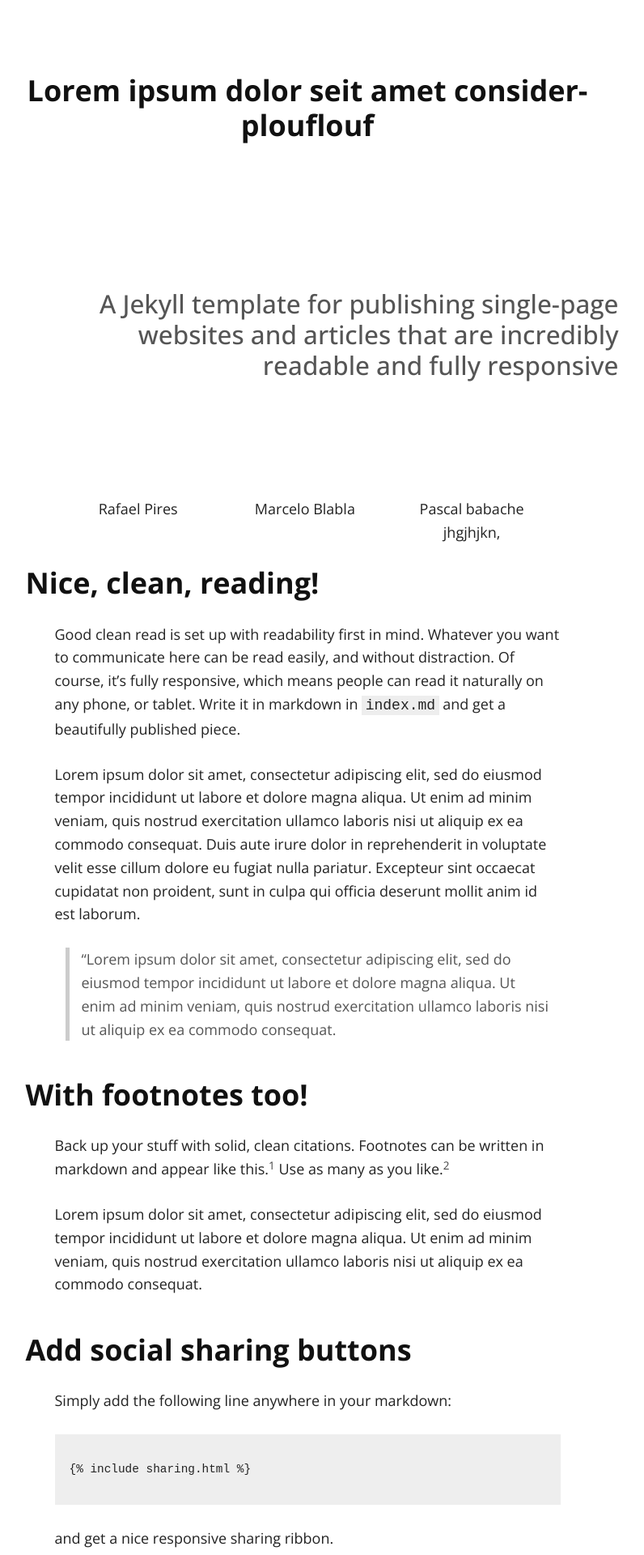
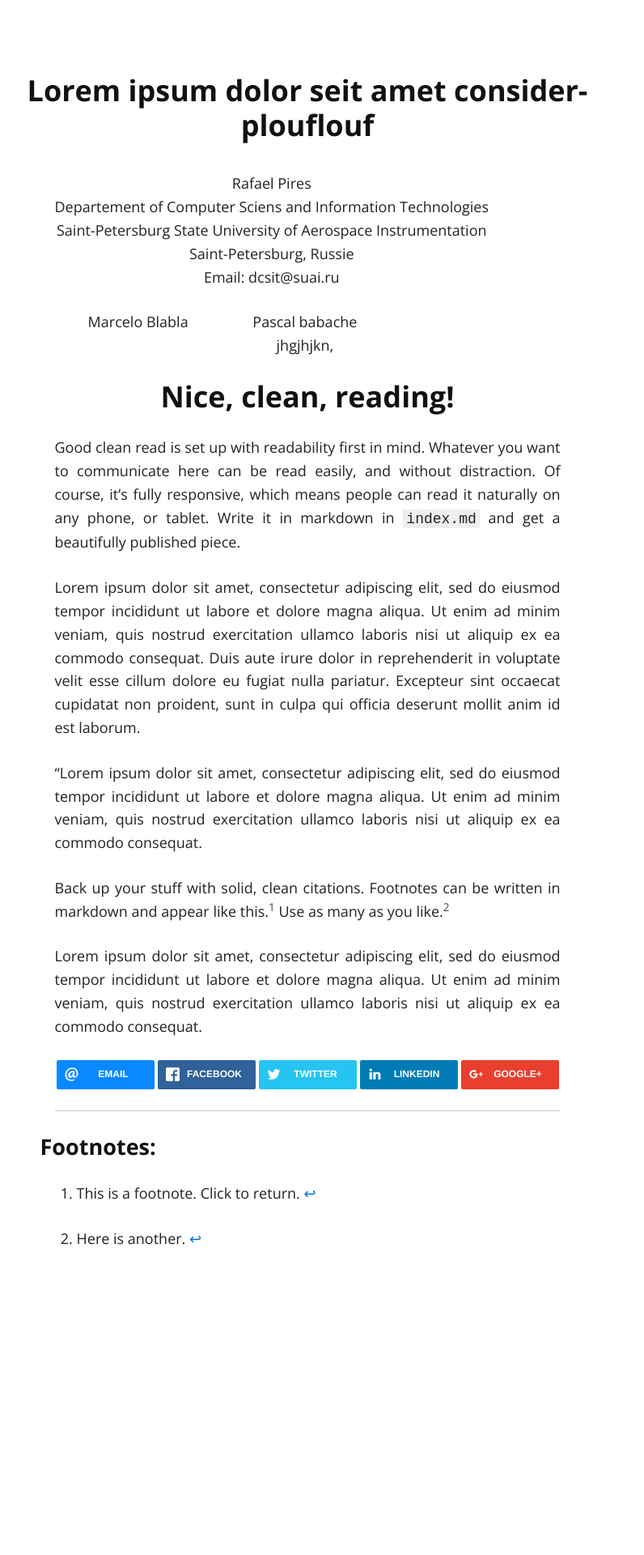
Before and after one commit to whispyy/test_gh-pages, a Jekyll site: the page built from index.md, in a window 1280 px wide. Shown: the top 1920 px of the page at 81% size, without its empty margins (260-1056 px from the left). Built offline with Jekyll 4.4.1, drawn with Linux system fonts in a browser that asks for light colours; nearby versions of some CDN libraries; after the commit the page ends 1634 px from its top, so only the background shows below that; some of the changed text lies outside the part shown.

Commit message:
Changes in Solo.css and Index.MD

```diff
--- a/css/solo.css
+++ b/css/solo.css
@@ -56,7 +56,7 @@ h1 {
   h1 {
     font-size: 2rem;
     text-align: center;
-    margin-bottom: 10rem;
+    margin-bottom: 2rem;
   }
 }
 
@@ -78,7 +78,7 @@ h2 {
   h2 {
     margin-top: 2.5rem;
     font-size: 1.75rem;
-    margin-bottom: 8rem;
+    margin-bottom: 5rem;
     margin-right: -4rem;
   }
 }
@@ -105,6 +105,7 @@ h4, h5, h6 {
 p, ul, ol, dl, table, pre, blockquote {
   margin-top: 0;
   margin-bottom: 1.5rem;
+  text-align: justify;
 }
 
 ul, ol {
--- a/index.md
+++ b/index.md
@@ -2,31 +2,36 @@
 layout: default
 ---
 
-## A Jekyll template for publishing single-page websites and articles that are incredibly readable and fully responsive
+<!--## A Jekyll template for publishing single-page websites and articles that are incredibly readable and fully responsive
+{: style="float:left; text-align: center"} -->
 
 Rafael Pires
+<br/>Departement of Computer Sciens and Information Technologies
+<br/>Saint-Petersburg State University of Aerospace Instrumentation
+<br/>Saint-Petersburg, Russie
+<br/>Email: dcsit@suai.ru
 {: style="float:left; text-align: center; min-width: 33%"}
 Marcelo Blabla
 {: style="float:left; text-align: center; min-width: 33%"}
 Pascal babache
-<br />jhgjhjkn,
+<br/>jhgjhjkn,
 {: style="float:left; text-align: center; min-width: 33%"}
 
 ### Nice, clean, reading!
-{: style="clear:both;"}
+{: style="clear:both; text-align: center;"}
 Good clean read is set up with readability first in mind. Whatever you want to communicate here can be read easily, and without distraction. Of course, it's fully responsive, which means people can read it naturally on any phone, or tablet. Write it in markdown in <code>index.md</code> and get a beautifully published piece.
 
 Lorem ipsum dolor sit amet, consectetur adipiscing elit, sed do eiusmod tempor incididunt ut labore et dolore magna aliqua. Ut enim ad minim veniam, quis nostrud exercitation ullamco laboris nisi ut aliquip ex ea commodo consequat. Duis aute irure dolor in reprehenderit in voluptate velit esse cillum dolore eu fugiat nulla pariatur. Excepteur sint occaecat cupidatat non proident, sunt in culpa qui officia deserunt mollit anim id est laborum.
 
-> "Lorem ipsum dolor sit amet, consectetur adipiscing elit, sed do eiusmod tempor incididunt ut labore et dolore magna aliqua. Ut enim ad minim veniam, quis nostrud exercitation ullamco laboris nisi ut aliquip ex ea commodo consequat.
+"Lorem ipsum dolor sit amet, consectetur adipiscing elit, sed do eiusmod tempor incididunt ut labore et dolore magna aliqua. Ut enim ad minim veniam, quis nostrud exercitation ullamco laboris nisi ut aliquip ex ea commodo consequat.
 
-### With footnotes too!
+<!--### With footnotes too!-->
 
 Back up your stuff with solid, clean citations. Footnotes can be written in markdown and appear like this.[^1] Use as many as you like.[^2]
 
 Lorem ipsum dolor sit amet, consectetur adipiscing elit, sed do eiusmod tempor incididunt ut labore et dolore magna aliqua. Ut enim ad minim veniam, quis nostrud exercitation ullamco laboris nisi ut aliquip ex ea commodo consequat.
 
-### Add social sharing buttons
+<!--### Add social sharing buttons
 
 Simply add the following line anywhere in your markdown:
 
@@ -35,11 +40,11 @@ Simply add the following line anywhere in your markdown:
 {% endraw %}
 </code></pre>
 
-and get a nice responsive sharing ribbon.
+and get a nice responsive sharing ribbon.-->
 
 {% include sharing.html %}
 
-Add this at the bottom, or the top, or between every other paragraph if you're desprate for social validation.
+<!--Add this at the bottom, or the top, or between every other paragraph if you're desprate for social validation.
 
 Just remember to customize the buttons to fit your url in the `_includes/sharing.html` file. These buttons are made available and customizable by the good folks at kni-labs. See the documentation at [https://github.com/kni-labs/rrssb](https://github.com/kni-labs/rrssb) for more information.
 
@@ -64,7 +69,7 @@ Images play nicely with this template as well. Add diagrams or charts to make yo
 <img src="images/hello.svg" alt="sample image">
 
 Lorem ipsum dolor sit amet, consectetur adipiscing elit, sed do eiusmod tempor incididunt ut labore et dolore magna aliqua. Ut enim ad minim veniam, quis nostrud exercitation ullamco laboris nisi ut aliquip ex ea commodo consequat. Duis aute irure dolor in reprehenderit in voluptate velit esse cillum dolore eu fugiat nulla pariatur. Excepteur sint occaecat cupidatat non proident, sunt in culpa qui officia deserunt mollit anim id est laborum.
-
+-->
 <hr>
 
 ##### Footnotes:
```
